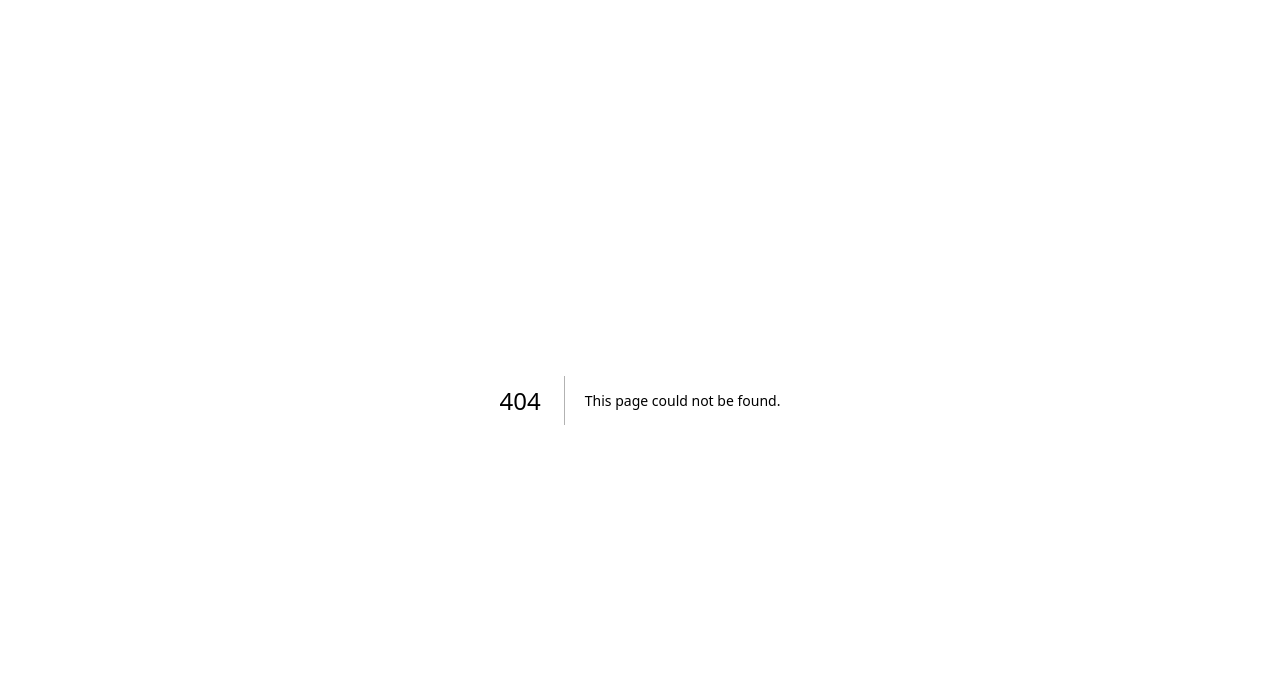
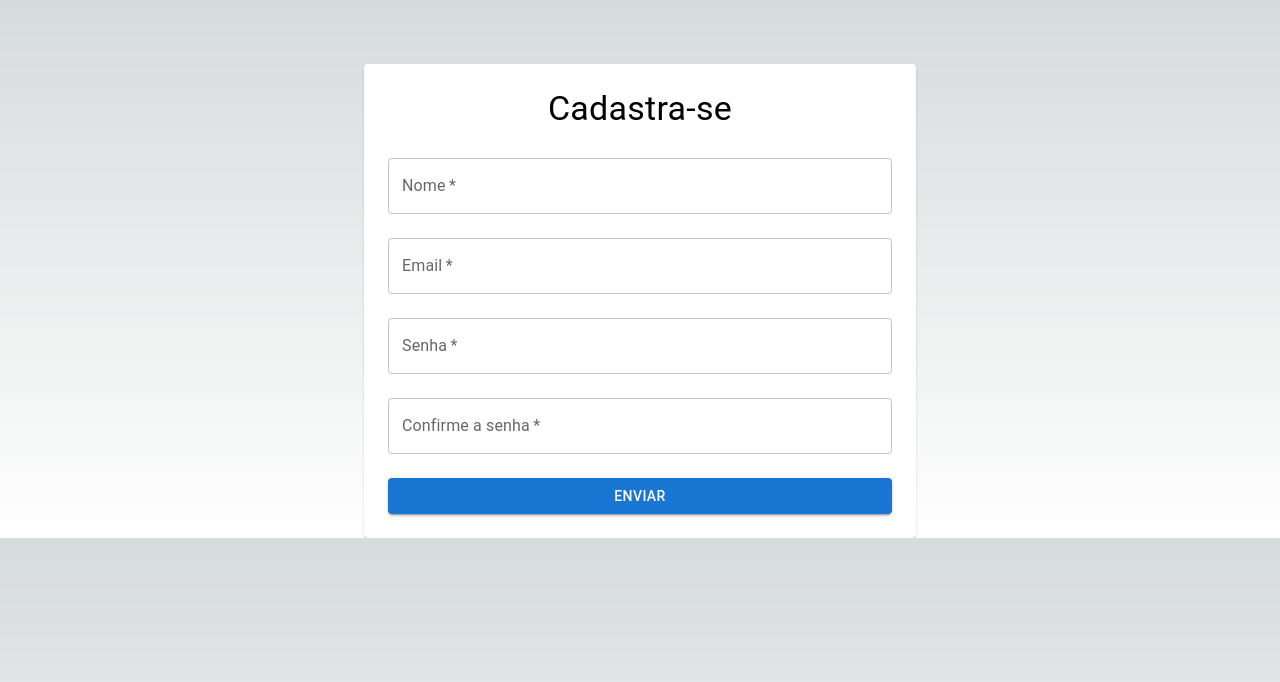
Before and after one commit to romulo2735/itarget_case, a Next.js app in the folder frontend/: page /register in a window 1280 px wide. Before the commit this address had no page. Shown: the top 682 px of the page. Built offline with nearby package versions, Linux system fonts and the light colour scheme.

Commit message:
feat: Componente de Registro, para cadastrar um novo usuário

```diff
--- /dev/null
+++ b/frontend/src/app/register/page.tsx
@@ -0,0 +1,126 @@
+"use client";
+
+import React, {useState} from 'react';
+import apiService from '@/utils/axiosConfig';
+import {useRouter} from 'next/navigation';
+import {Container, TextField, Button, Typography, Box, Alert} from '@mui/material';
+import {IUser} from '@/interfaces/IUser';
+
+const RegisterPage = () => {
+    const [formData, setFormData] = useState<IUser>({
+        name: '', email: '', password: '', password_confirmation: ''
+    });
+    const [error, setError] = useState('');
+    const [success, setSuccess] = useState('');
+    const router = useRouter();
+
+    const handleChange = (e: React.ChangeEvent<HTMLInputElement>) => {
+        setFormData({
+            ...formData,
+            [e.target.name]: e.target.value,
+        });
+    };
+
+    const handleSubmit = async (e: React.FormEvent) => {
+        e.preventDefault();
+        setError('');
+        setSuccess('');
+
+        try {
+            const response = await apiService.post('/api/register', formData);
+            setSuccess('Cadastro realizado com sucesso!');
+
+            setFormData(response.data);
+            setTimeout(() => router.push('/'), 2000);
+
+        } catch (error) {
+            setError('Não foi possivel realizar o cadastro');
+        }
+    };
+
+    return (
+        <Container maxWidth="sm" sx={{mt: 8}}>
+            <Box
+                component="form"
+                onSubmit={handleSubmit}
+                sx={{
+                    display: 'flex',
+                    flexDirection: 'column',
+                    alignItems: 'center',
+                    bgcolor: 'background.paper',
+                    p: 3,
+                    borderRadius: 1,
+                    boxShadow: 1,
+                }}
+            >
+                <Typography variant="h4" component="h1" gutterBottom>
+                    Cadastra-se
+                </Typography>
+                {error && (
+                    <Alert severity="error" sx={{mb: 2, width: '100%'}}>
+                        {error}
+                    </Alert>
+                )}
+                {success && (
+                    <Alert severity="success" sx={{mb: 2, width: '100%'}}>
+                        {success}
+                    </Alert>
+                )}
+                <TextField
+                    label="Nome"
+                    name="name"
+                    variant="outlined"
+                    margin="normal"
+                    fullWidth
+                    value={formData?.name}
+                    onChange={handleChange}
+                    required
+                />
+                <TextField
+                    label="Email"
+                    name="email"
+                    type="email"
+                    variant="outlined"
+                    margin="normal"
+                    fullWidth
+                    value={formData?.email}
+                    onChange={handleChange}
+                    required
+                />
+                <TextField
+                    label="Senha"
+                    name="password"
+                    type="password"
+                    variant="outlined"
+                    margin="normal"
+                    fullWidth
+                    value={formData?.password}
+                    onChange={handleChange}
+                    required
+                />
+                <TextField
+                    label="Confirme a senha"
+                    name="password_confirmation"
+                    type="password"
+                    variant="outlined"
+                    margin="normal"
+                    fullWidth
+                    value={formData?.password_confirmation}
+                    onChange={handleChange}
+                    required
+                />
+                <Button
+                    type="submit"
+                    variant="contained"
+                    color="primary"
+                    fullWidth
+                    sx={{mt: 2}}
+                >
+                    Enviar
+                </Button>
+            </Box>
+        </Container>
+    );
+};
+
+export default RegisterPage;
```
Also changed, not shown: frontend/src/interfaces/IRegistration.ts (added, +7 -0 lines).
